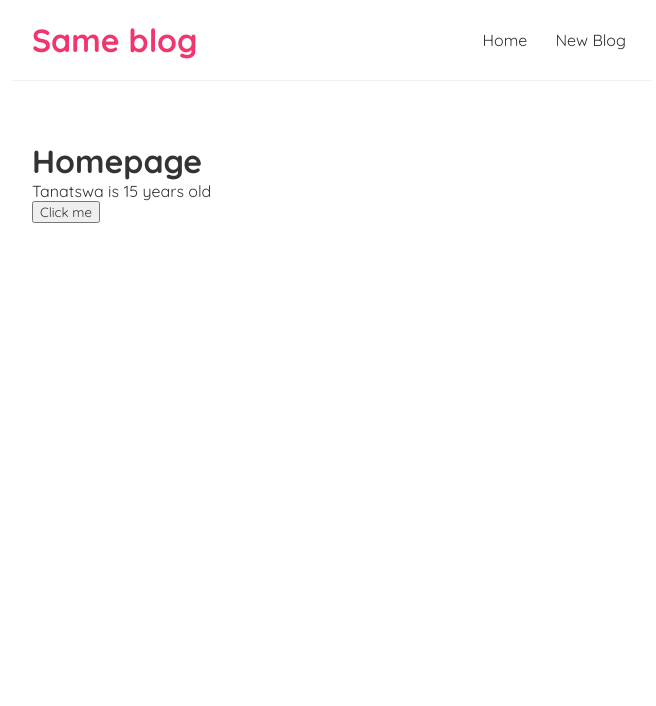
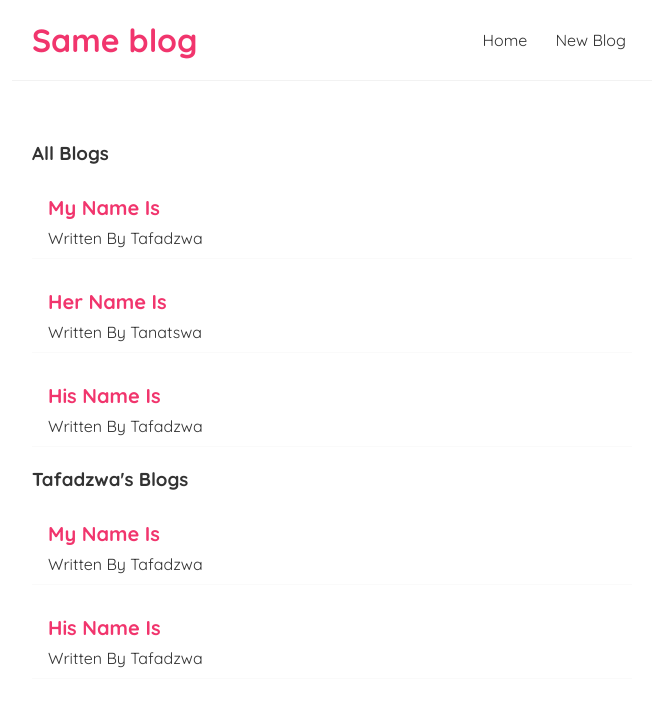
Before and after one commit to sameicp/react-app-progress, a React (Vite) app: page / in a window 1280 px wide. Shown: the top 706 px of the page, without its empty margins (308-964 px from the left). Built offline with nearby package versions, Linux system fonts and the light colour scheme.

Commit message:
lesson 8

```diff
--- /dev/null
+++ b/components/BlogList.jsx
@@ -0,0 +1,15 @@
+
+export default function BlogList({blogs, title}) {
+
+  return (
+    <div className="blog-list">
+        <h3>{title}</h3>
+        {blogs.map((blog) => (
+            <div className="blog-preview" key={(blog.id)}>
+                <h2>{blog.title}</h2>
+                <p>Written By {blog.author}</p>
+            </div>
+        ))}
+    </div>
+  )
+}
--- a/components/Home.jsx
+++ b/components/Home.jsx
@@ -1,19 +1,18 @@
 import { useState } from "react";
+import BlogList from "./BlogList";
 
 export default function Home() {
 
-    const [name, setName] = useState('Tanatswa');
-    const [age, setAge] = useState(15);
-    const handleClick = ()=>{
-        setName('Samuel');
-        setAge(23);
-    }
+    const [blogs, setBlogs] = useState([
+        {title: "My Name Is", body: 'Samuel is cool', author: 'Tafadzwa', id: 1},
+        {title: "Her Name Is", body: 'Tanatswa is cool', author: 'Tanatswa', id: 2},
+        {title: "His Name Is", body: 'Tafadzwa is cool', author: 'Tafadzwa', id: 3}
+    ])
 
   return (
     <div className="home">
-        <h1>Homepage</h1>
-        <p>{name} is {age} years old</p>
-        <button onClick={handleClick}>Click me</button>
+        <BlogList blogs={blogs} title="All Blogs"/>
+        <BlogList blogs={blogs.filter((blog) => blog.author === 'Tafadzwa')} title="Tafadzwa's Blogs"/>
     </div>
   )
 }
--- a/src/index.css
+++ b/src/index.css
@@ -33,3 +33,18 @@
   margin: 40px auto;
   padding: 20px;
 }
+
+/* blog preview / list */
+.blog-preview {
+  padding: 10px 16px;
+  margin: 20px 0;
+  border-bottom: 1px solid #fafafa;
+}
+.blog-preview:hover {
+  box-shadow: 1px 3px 5px rgba(0, 0, 0, 0.1);
+}
+.blog-preview h2 {
+  font-size: 20px;
+  color: #f1356d;
+  margin-bottom: 8px;
+}
```
